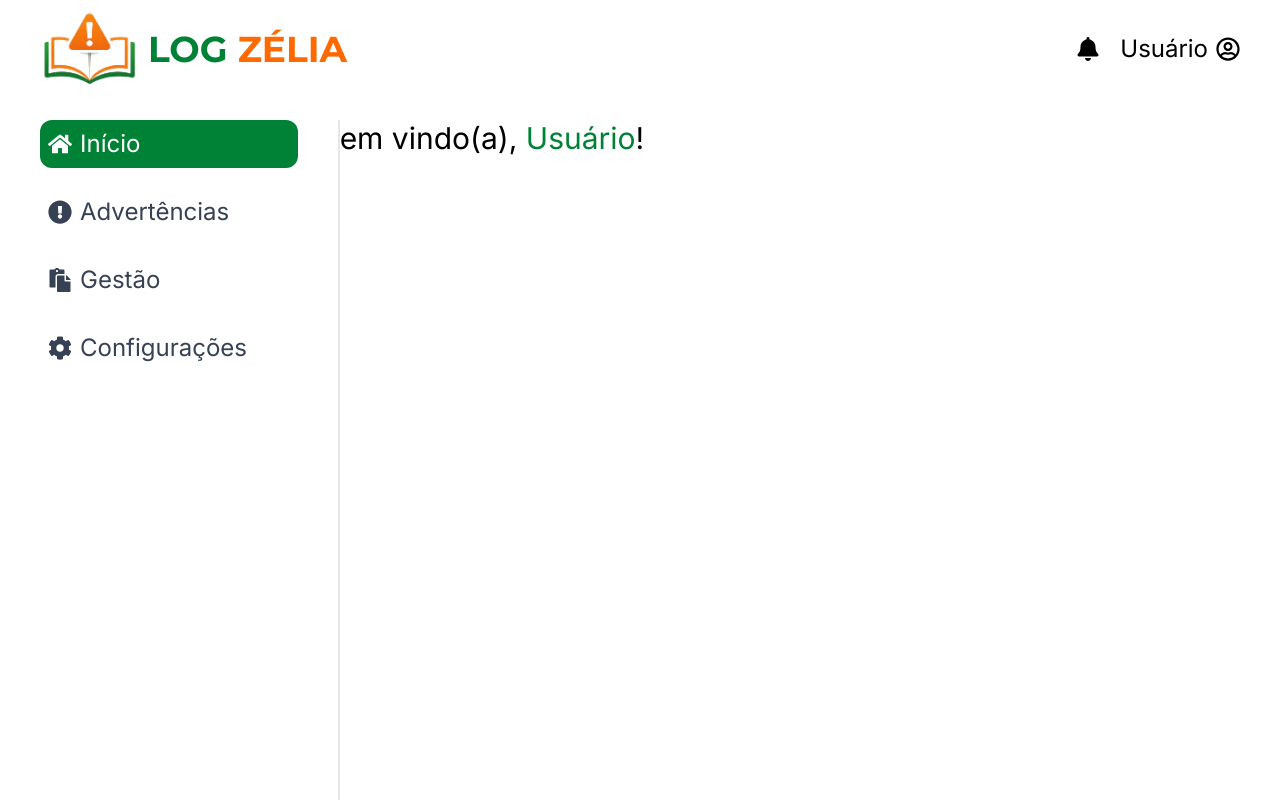
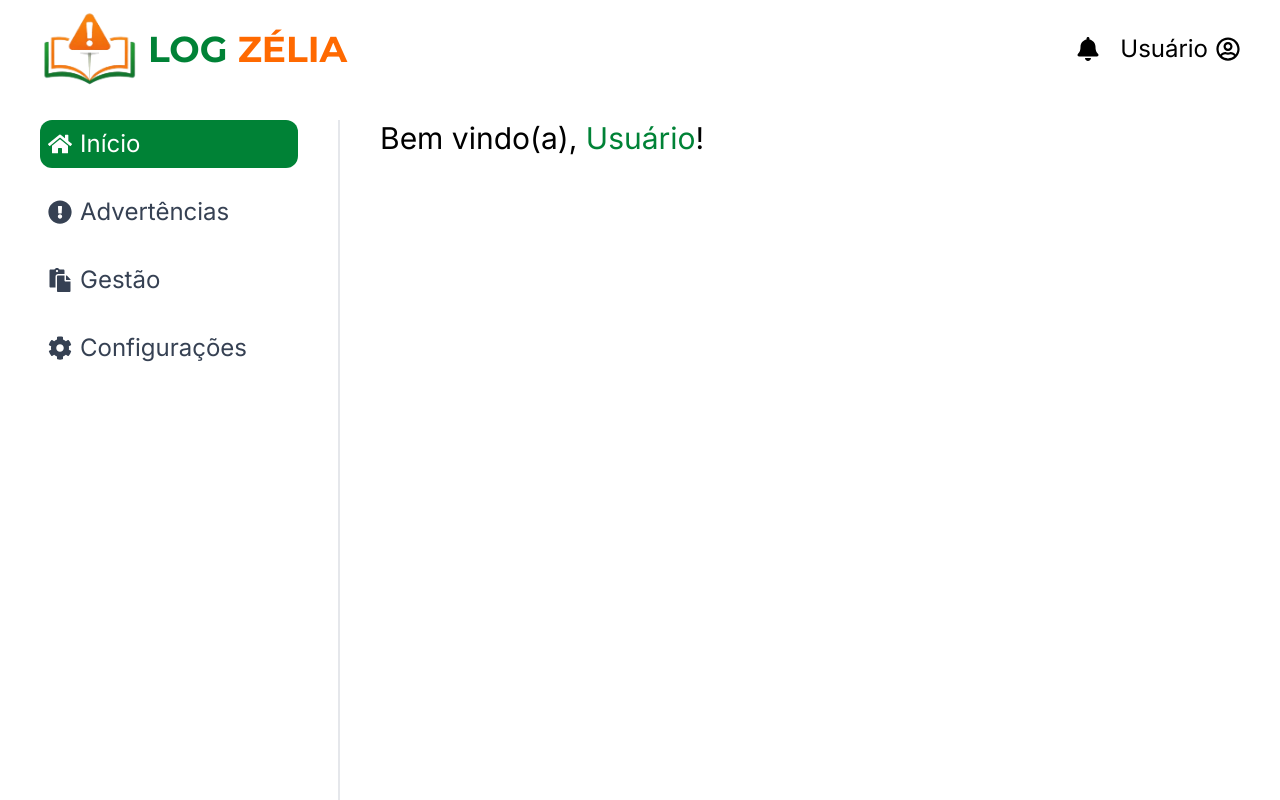
Before and after one commit to Ivozeraa/log-zelia, a React (Vite) app: page / in a window 1280 px wide. Built offline with nearby package versions, Linux system fonts and the light colour scheme.

Commit message:
feat: adjust layout margin for Outlet component in Layout

```diff
--- a/src/Layout.jsx
+++ b/src/Layout.jsx
@@ -8,7 +8,7 @@ function Layout() {
       <Header username={"Usuário"} />
       <div className='flex pt-30'>
         <Sidebar />
-        <div className="ml-70"><Outlet /></div>
+        <div className="ml-85"><Outlet /></div>
       </div>
     </div>
   )
```
